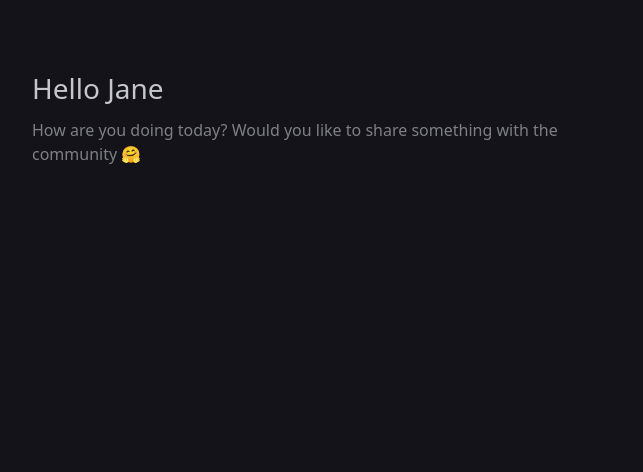
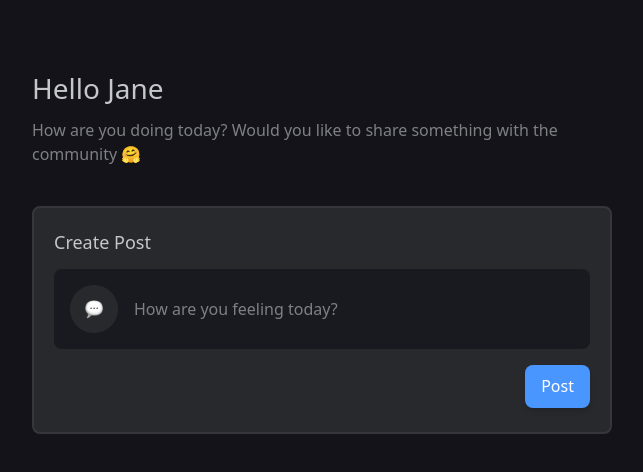
Before and after one commit to Harshad-Sahu/atlys-assessment, a React (Create React App) app: page /posts in a window 1280 px wide. Shown: the top 472 px of the page, without its empty margins (318-961 px from the left). Built offline with nearby package versions, Linux system fonts and the light colour scheme.

Commit message:
Create Post card

```diff
--- a/src/Pages/Posts/index.tsx
+++ b/src/Pages/Posts/index.tsx
@@ -1,18 +1,13 @@
 import React from "react";
+import UserGreeting from "../../components/UserGreeting";
+import CreatePost from "../../components/CreatePost";
 
-const Posts = () => {
+const Posts: React.FC = () => {
   return (
     <main className="relative m-[4.5rem] flex flex-col items-center">
       <div className="relative max-w-[44rem]">
-        <section className="relative mb-10">
-          <div className="relative text-[1.75rem] leading-lh-120 font-medium text-custom-label-color">
-            Hello Jane
-          </div>
-          <div className="mt-3 max-w-[36.25rem] text-custon-16 text-custom-placeholder leading-lh-150 text-md-400">
-            How are you doing today? Would you like to share something with the
-            community 🤗
-          </div>
-        </section>
+        <UserGreeting />
+        <CreatePost />
       </div>
     </main>
   );
--- a/src/assets/index.ts
+++ b/src/assets/index.ts
@@ -1,4 +1,5 @@
 import EyeIcon from "./eye-icon.svg";
 import EyeOffIcon from "./eye-off-icon.svg";
+import MessageIcon from "./messageIcon.png";
 
-export { EyeIcon, EyeOffIcon };
+export { EyeIcon, EyeOffIcon, MessageIcon };
--- a/src/components/Button/index.tsx
+++ b/src/components/Button/index.tsx
@@ -1,11 +1,15 @@
 import React from "react";
 import { ButtonProps } from "../../utilities/types";
 
-const Button: React.FC<ButtonProps> = ({ buttonLabel, handleClick }) => {
+const Button: React.FC<ButtonProps> = ({
+  buttonLabel,
+  handleClick,
+  buttonWidth = "full",
+}) => {
   return (
     <button
       type="submit"
-      className="w-full py-3 px-4 bg-custom-btn-blue text-white font-medium text-custom-16 leading-lh-120 rounded-lg shadow-md hover:bg-blue-500 cursor-pointer"
+      className={`w-${buttonWidth} py-3 px-4 bg-custom-btn-blue text-white font-medium text-custom-16 leading-lh-120 rounded-lg shadow-md hover:bg-blue-500 cursor-pointer`}
       onClick={handleClick}>
       {buttonLabel}
     </button>
--- /dev/null
+++ b/src/components/CreatePost/index.tsx
@@ -0,0 +1,79 @@
+import React, { useState, useRef, useEffect } from "react";
+import { MessageIcon } from "../../assets";
+import Button from "../Button";
+
+const CreatePost: React.FC = () => {
+  const [postData, setPostData] = useState("");
+  const textareaRef = useRef<HTMLTextAreaElement>(null);
+  const [textareaHeight, setTextareaHeight] = useState(0);
+  const [characterCount, setCharacterCount] = useState(0);
+
+  const handleInputChange = (event: React.ChangeEvent<HTMLTextAreaElement>) => {
+    setPostData(event.target.value);
+    setCharacterCount(event.target.value.length);
+
+    // Ensure the textarea height adjusts dynamically
+    if (textareaRef.current) {
+      textareaRef.current.style.height = "auto";
+      textareaRef.current.style.height = `${textareaRef.current.scrollHeight}px`;
+      setTextareaHeight(textareaRef.current.scrollHeight);
+    }
+  };
+
+  useEffect(() => {
+    // Set the initial textarea height and character count
+    if (textareaRef.current) {
+      textareaRef.current.style.height = "auto";
+      textareaRef.current.style.height = `${textareaRef.current.scrollHeight}px`;
+      setTextareaHeight(textareaRef.current.scrollHeight);
+      setCharacterCount(textareaRef.current.value.length);
+    }
+  }, []);
+
+  // Implement character count limit (adjust as needed)
+  const isCharacterCountExceeded = characterCount > 300;
+
+  const handleDivClick = () => {
+    if (textareaRef.current) {
+      textareaRef.current.focus();
+    }
+  };
+
+  const createPost = () => {};
+
+  return (
+    <section className="relative py-6 px-5 border-2 border-custom-border bg-post-bg rounded-lg">
+      <div className="relative text-custom-18 text-custom-label-color font-medium leading-lh-120 mb-4">
+        Create Post
+      </div>
+      <div
+        className="relative p-4 flex items-center bg-post-input-bg rounded-lg mb-4"
+        onClick={handleDivClick}>
+        <img
+          src={MessageIcon}
+          alt="Post your message"
+          className="w-12 h-12 mr-4"
+        />
+        <textarea
+          ref={textareaRef}
+          rows={1}
+          value={postData}
+          onChange={handleInputChange}
+          className="w-full bg-transparent text-white placeholder-custom-placeholder border-0 outline-none resize-none"
+          placeholder="How are you feeling today?"
+          style={{ maxHeight: `${textareaHeight}px` }}
+        />
+      </div>
+      {isCharacterCountExceeded && (
+        <span className="text-red-500 mb-2 text-sm">
+          Character limit exceeded.
+        </span>
+      )}
+      <div className="relative w-full right-0 flex justify-end">
+        <Button buttonLabel="Post" handleClick={createPost} buttonWidth={28} />
+      </div>
+    </section>
+  );
+};
+
+export default CreatePost;
--- /dev/null
+++ b/src/components/UserGreeting/index.tsx
@@ -0,0 +1,17 @@
+import React from "react";
+
+const UserGreeting: React.FC = () => {
+  return (
+    <section className="relative mb-10">
+      <h2 className="relative text-[1.75rem] leading-lh-120 font-medium text-custom-label-color">
+        Hello Jane
+      </h2>
+      <div className="mt-3 max-w-[36.25rem] text-custon-16 text-custom-placeholder leading-lh-150 text-md-400">
+        How are you doing today? Would you like to share something with the
+        community 🤗
+      </div>
+    </section>
+  );
+};
+
+export default UserGreeting;
--- a/tailwind.config.js
+++ b/tailwind.config.js
@@ -10,6 +10,8 @@ module.exports = {
         "custom-btn-blue": "#4A96FF",
         "custom-placeholder": "#7F8084",
         "custom-border": "#35373b",
+        "post-bg": "#27292D",
+        "post-input-bg": "#191920",
       },
       fontSize: {
         "custom-14": "0.875rem",
```
Also changed, not shown: src/components/FormInput/index.tsx (+2 -22 lines), src/utilities/types.ts (+23 -0 lines), src/assets/messageIcon.png (added).
